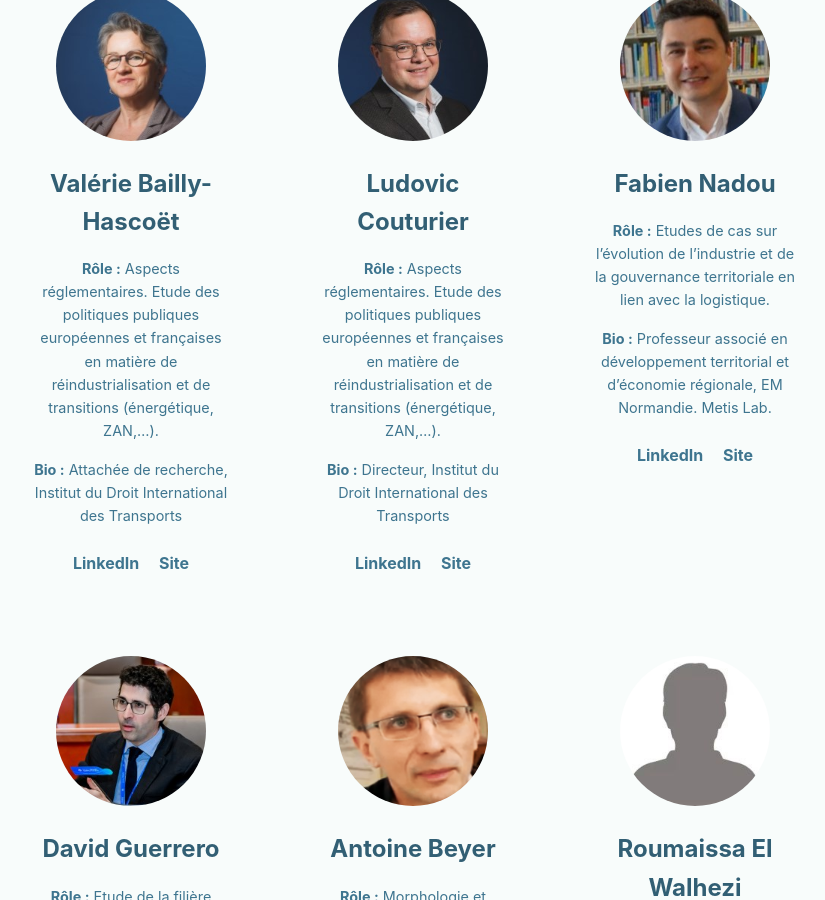
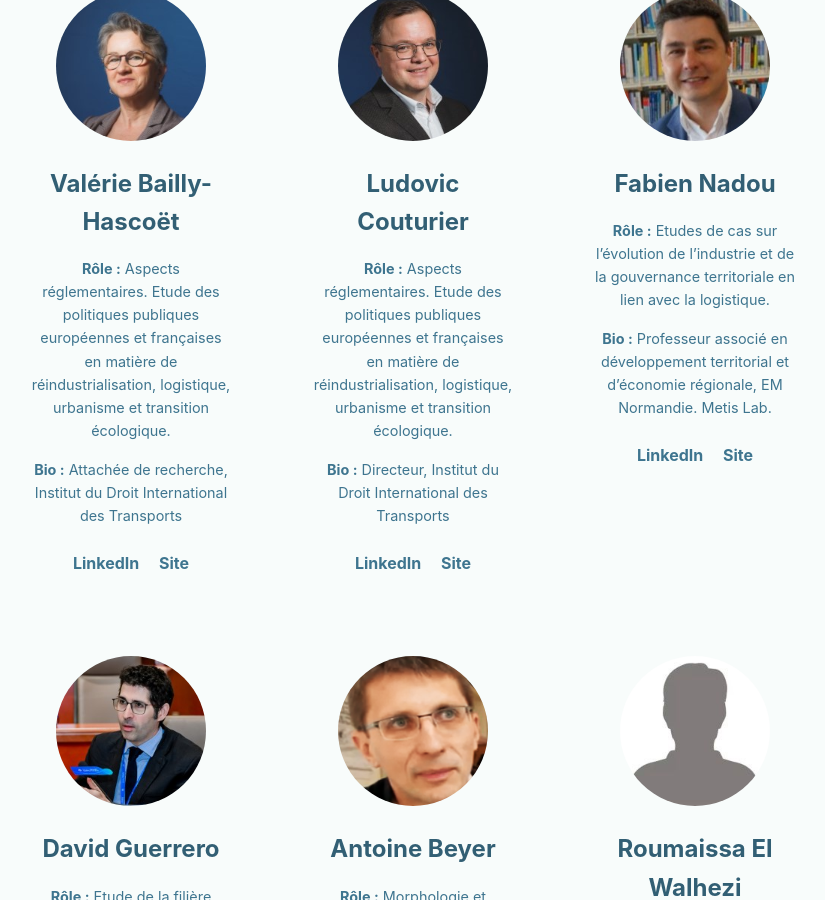
Before and after one commit to reindustrialisation-logistique/reindustrialisation-logistique.github.io, a Jekyll site: the page built from team.html, in a window 1280 px wide and 900 px high, scrolled down 1236 px. Shown: the whole window, without its empty margins (227-1052 px from the left). Built offline with Jekyll 4.4.1, drawn with Linux system fonts in a browser that asks for light colours.

Commit message:
maj team

```diff
--- a/_data/team.yml
+++ b/_data/team.yml
@@ -23,7 +23,7 @@
     Site: "https://umr-idees.fr/annuaire/arnaud-brennetot"
 
 - name: "Valérie Bailly-Hascoët"
-  role: "Aspects réglementaires. Etude des politiques publiques européennes et françaises en matière de réindustrialisation et de transitions (énergétique, ZAN,…)."
+  role: "Aspects réglementaires. Etude des politiques publiques européennes et françaises en matière de réindustrialisation, logistique, urbanisme et transition écologique."
   photo: "/assets/images/team/vbailly.jpg"
   bio: "Attachée de recherche, Institut du Droit International des Transports"
   social:
@@ -31,7 +31,7 @@
     Site: "https://www.idit.asso.fr/equipe/index.php"
 
 - name: "Ludovic Couturier"
-  role: "Aspects réglementaires. Etude des politiques publiques européennes et françaises en matière de réindustrialisation et de transitions (énergétique, ZAN,…)."
+  role: "Aspects réglementaires. Etude des politiques publiques européennes et françaises en matière de réindustrialisation, logistique, urbanisme et transition écologique."
   photo: "/assets/images/team/lcouturier.jpg"
   bio: "Directeur, Institut du Droit International des Transports"
   social:
```
